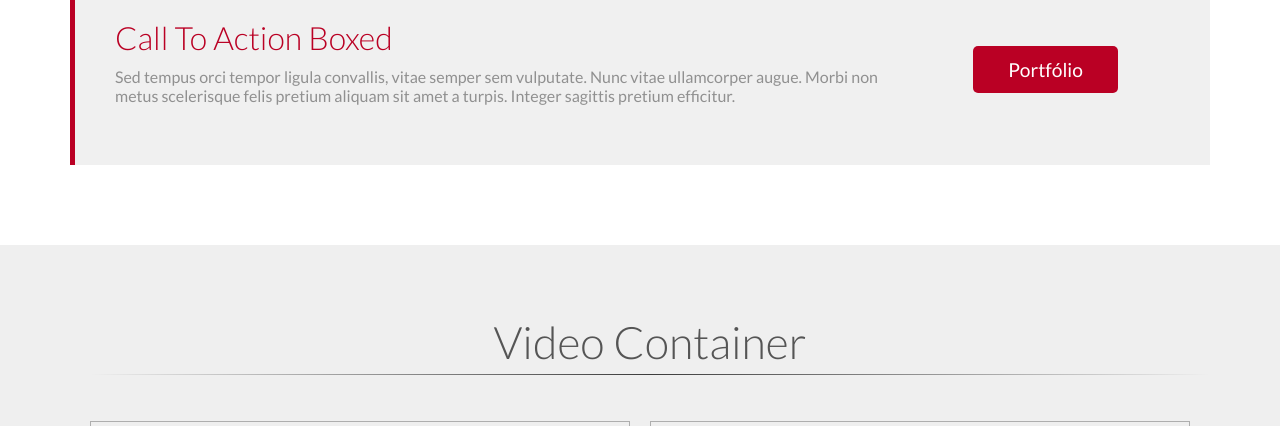
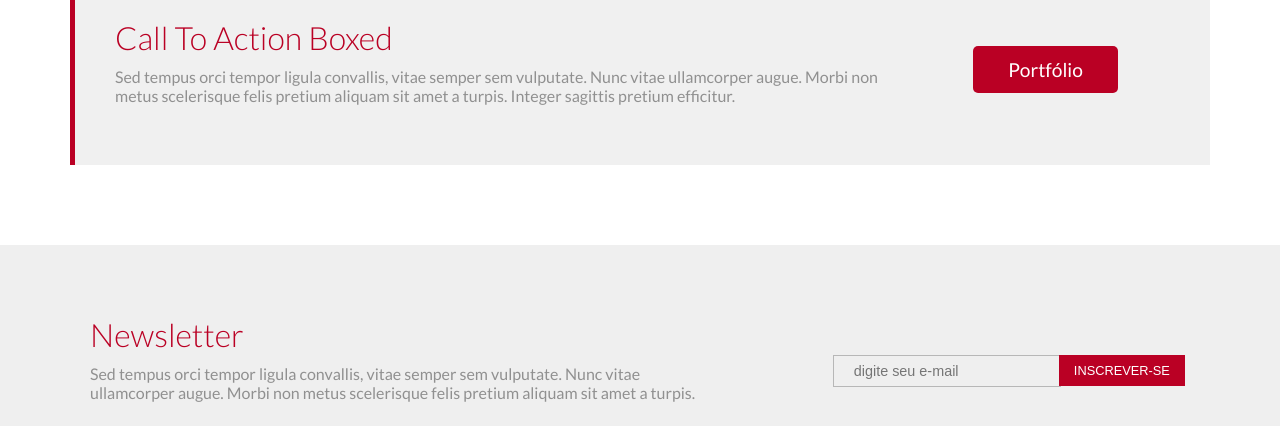
Before and after one commit to celsodesigner/css-framework-clash, a PHP site: page / in a window 1280 px wide. Shown: the part 2949-3375 px from the top of the page. Run offline with PHP 8.4, Linux system fonts and the light colour scheme; some libraries are stand-ins or nearby versions; some web fonts are replaced; grey boxes are pictures that could not be loaded.

Commit message:
atualizacao css

```diff
--- a/css/style.css
+++ b/css/style.css
@@ -462,7 +462,58 @@ hr {
 	text-align:left;
 }
 
-/* VIDEO CONTAINER --------------------------------------------------------------------------------------------------*/
+/* NEWSLETTER ---------------------------------------------------------------------------------------------*/
+
+#newsletter {
+	background:#EFEFEF;
+	padding-top:40px;
+	padding-bottom:100px;
+}
+
+.newsletter h3 {
+	text-align:left;
+}
+
+.newsletter p {
+	text-align:left;
+}
+
+/* FORM SUBSCRIBE NEWSLETTER ---------------------------------------------------------------------------------*/
+
+#subscribe-newsletter fieldset {
+	border:none;
+	margin-top:50px;
+	text-align:right;
+}
+
+#subscribe-newsletter fieldset .subscribe-newsletter {
+	border:1px solid #B7B7B7;
+	background-color:transparent;
+	font-size:0.9em;
+	color:#7A7A7A;
+	padding:7px 20px;
+}
+
+#subscribe-newsletter fieldset .button {
+	font-weight:300;
+	border:none;
+	background-color:#BA0024;
+	color:#fff;
+	font-size:0.8em;
+	text-transform:uppercase;
+	padding:8px 15px;
+	cursor:pointer;
+	position:relative;
+	left:-5px;
+	top:-1px;
+	transition:all 500ms ease 0s;
+}
+
+#subscribe-newsletter fieldset .button:hover {
+	background-color:#810019;
+}
+
+/* VIDEO CONTAINER -----------------------------------------------------------------------------------------*/
 
 .video-container {
 	position:relative; /* keeps the aspect ratio */
@@ -478,6 +529,7 @@ hr {
 
 #video-container {
 	background:#EFEFEF;
+	margin-top:80px;
 	padding-top:40px;
 	padding-bottom:80px;
 }
--- a/index.php
+++ b/index.php
@@ -165,6 +165,27 @@
         <div class="col-3-12">
         	<div class="btn-std btn-round btn-large" style="margin-top:60px;"><a href="" title="Portfólio">Portfólio</a></div>
         </div>
+    </div>
+</section>
+
+<!-- NEWSLETTER -->
+<section id="newsletter">
+	<div class="call-to-action grid grid-pad">
+
+        <div class="col-7-12">
+        	<h3>Newsletter</h3>
+            <p>Sed tempus orci tempor ligula convallis, vitae semper sem vulputate. Nunc vitae ullamcorper augue. Morbi non metus scelerisque felis pretium aliquam sit amet a turpis.</p>
+        </div>
+
+        <div class="col-5-12">
+            <form id="subscribe-newsletter" action="" method="get">
+                <fieldset>
+                    <input type="search" placeholder="digite seu e-mail" class="subscribe-newsletter">
+                    <input type="submit" name="subscribe" value= "Inscrever-se" class="button" />
+                </fieldset>
+            </form>
+        </div>
+
     </div>
 </section>
 
```
